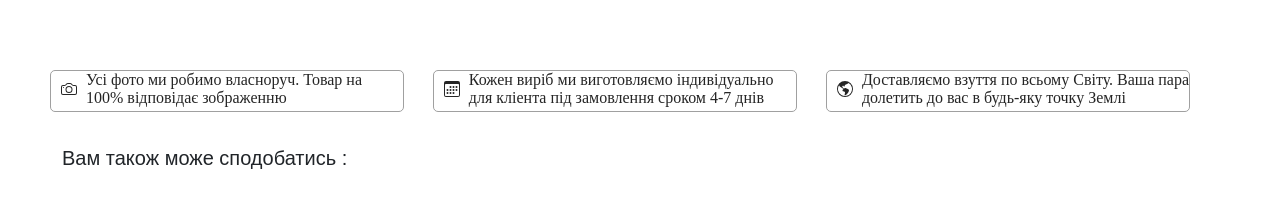
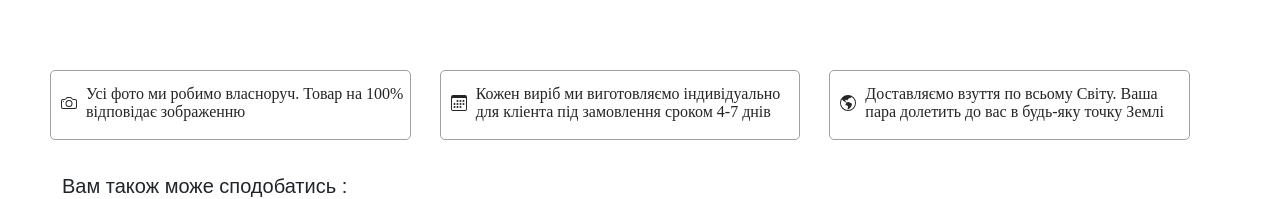
Before and after one commit to YaninaDol/hd_brand_front, a React (Create React App) app: page /1/1/1 in a window 1280 px wide. Shown: the part 725-924 px from the top of the page. Built offline with nearby package versions, Linux system fonts and the light colour scheme; no server answers; a web font is replaced by a local one.

Commit message:
update shopping ass

```diff
--- a/src/Components/Component2.css
+++ b/src/Components/Component2.css
@@ -26,8 +26,10 @@
   min-width: 214px;
   min-height: 40px;
   max-width: 100%;
+
 }
 .div152 {
+  height: 70px;
   flex: 0.9716;
   border-radius: var(--br-8xs);
   border: 1px solid var(--color-darkgray-100);
@@ -36,8 +38,9 @@
   flex-direction: row;
   align-items: center;
   justify-content: flex-start;
-  padding: var(--padding-6xl) var(--padding-18xl) var(--padding-6xl)
-    var(--padding-12xl);
+  padding-right: 30px;
+  padding-top: 30px;
+  padding-bottom: 30px;
   gap: var(--gap-5xl);
   min-width: 335px;
   max-width: 100%;
--- a/src/Components/ShoppingAssistant.js
+++ b/src/Components/ShoppingAssistant.js
@@ -12,6 +12,9 @@ const ShoppingAssistant = () => {
           <path d="M8 11a2.5 2.5 0 1 1 0-5 2.5 2.5 0 0 1 0 5m0 1a3.5 3.5 0 1 0 0-7 3.5 3.5 0 0 0 0 7M3 6.5a.5.5 0 1 1-1 0 .5.5 0 0 1 1 0"/>
         </svg>}
           prop="Усі фото ми робимо власноруч. Товар на 100% відповідає зображенню"
+          propFlex="1"
+          propPadding="var(--padding-6xl) var(--padding-8xl) var(--padding-6xl) var(--padding-11xl)"
+          propMinWidth="222px"
         />
         <Component2
           camera3={<svg xmlns="http://www.w3.org/2000/svg" width="16" height="16" fill="currentColor" class="bi bi-calendar3" viewBox="0 0 16 16">
--- a/src/Pages/CheckoutPage.js
+++ b/src/Pages/CheckoutPage.js
@@ -19,8 +19,6 @@ import CardBox from "../Components/CardBox";
 const CheckoutPage = () => {
 
   const [titleaccount, setTitleAccount] = useState('');
-  const [login, setLogin] = useState("");
-  const [pass1, setPass1] = useState("");
   const [show2, setShow2] = useState(false);
   const handleClose2 = () => setShow2(false);
   const handleShow2 = () => setShow2(true);
@@ -46,6 +44,7 @@ const CheckoutPage = () => {
   const [count, setCount] = useState(0);
   const [warehouseDescriptions, setwarehouseDescriptions] = useState([]);
   const [typeDelivery, setTypeDelivery] = useState('1');
+  const [worldwideTypeDelivery, setWorldwideTypeDelivery] = useState('warehouse');
   const [activeTab, setActiveTab] = useState('longer-tab');
   const [selectedPaymentMethod, setSelectedPaymentMethod] = useState("liqpay");
   const [total,setTotal] = useState(0);
@@ -53,6 +52,7 @@ const CheckoutPage = () => {
   const [selectedCurrency, setSelectedCurrency] = useState('UAH');
   const [errors, setErrors] = useState({});
   const [TotalSum,setTotalSum] = useState(0);
+
   const validateForm = () => {
     const isEnglish = /^[a-zA-Z\s]*$/.test(name,surname);
 
@@ -737,6 +737,7 @@ const calculateShippingCostAddress = () => {
       <Tab eventKey="longer-tab2" title="МІЖНАРОДНА ДОСТАВКА">
        <MDBRow>
             <MDBCol>
+
             <Select
           className="custom-select-lg"
           onChange={handleChangeCountry}
```
Also changed, not shown: 1 other file (tests, documents, lock files or other folders).
